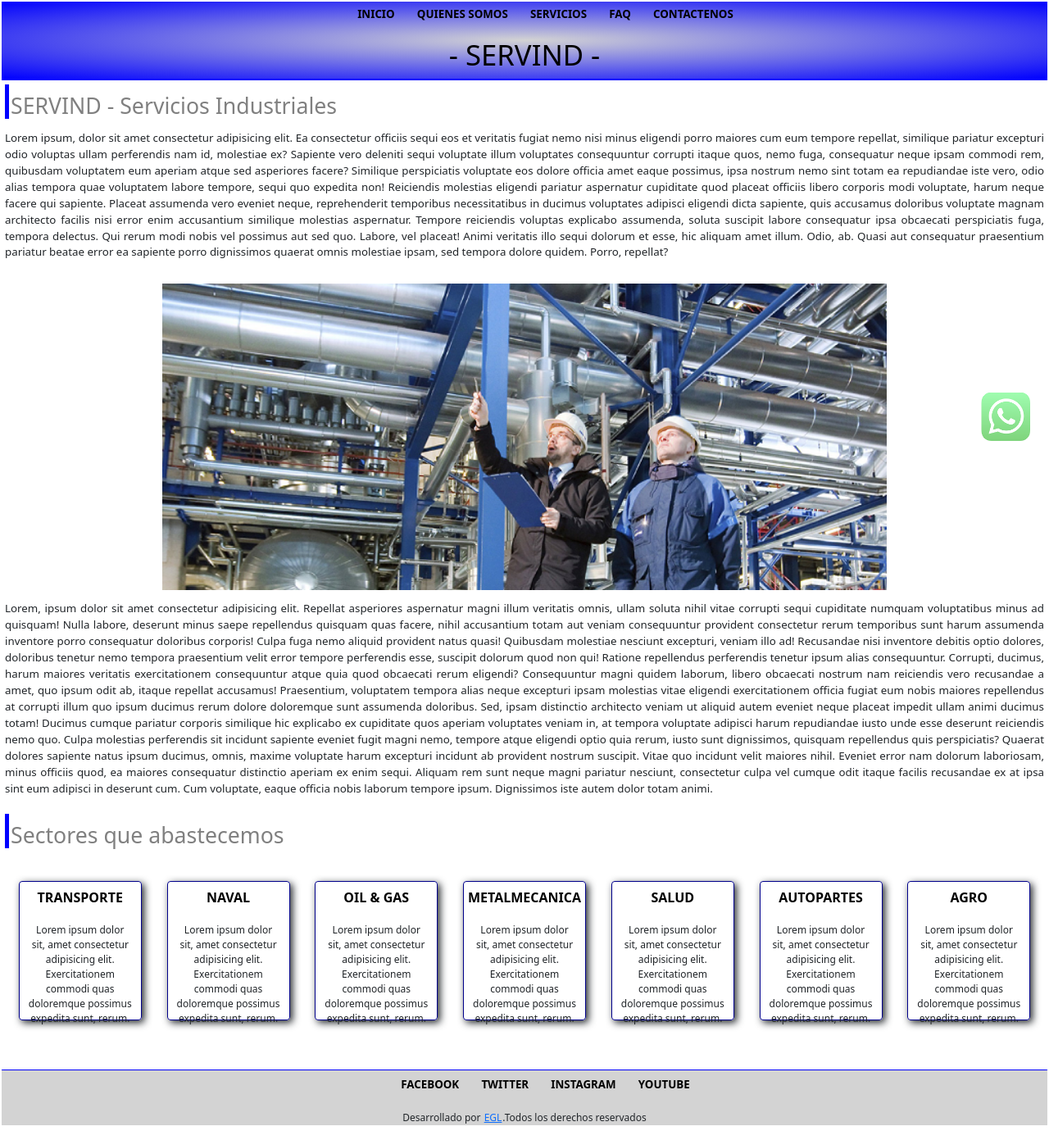
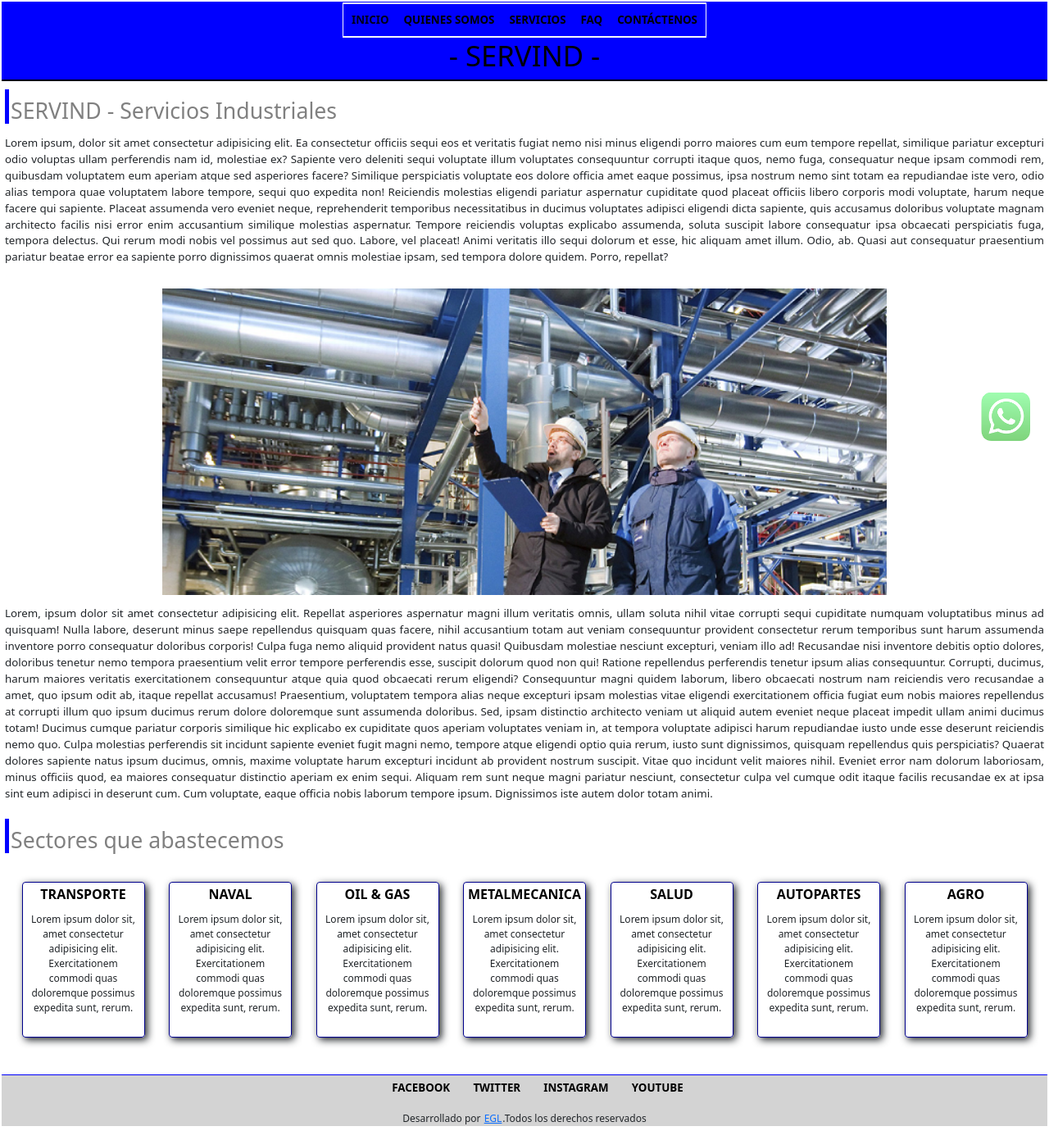
Before and after one commit to elafalla/Desafio6, a plain HTML site: page index.html in a window 1280 px wide. Shown: the whole page at 82% size. Drawn offline with nearby package versions, Linux system fonts and the light colour scheme.

Commit message:
Nueva navbar

```diff
--- a/css/estilos.css
+++ b/css/estilos.css
@@ -18,7 +18,7 @@ html {
   padding-top: 10px;
   padding-left: 2px;
   margin-left: 5px;
-  margin-top: 5px;
+  margin-top: 10px;
   margin-bottom: 10px;
 }
 
@@ -28,10 +28,15 @@ html {
   justify-content: center;
   align-items: center;
   height: auto;
-  border-bottom: 2px blue solid;
+  border-bottom: 2px black solid;
   position: sticky;
   top: 0;
-  background: radial-gradient(lightgrey, blue);
+  background-color:blue;
+  text-transform: uppercase;
+}
+
+.collapse {
+  background-color: blue;
 }
 
 .tituloHeader {
@@ -40,30 +45,25 @@ html {
   color: black;
 }
 
-.header nav {
-  display: flex;
-  justify-content: space-evenly;
-  width: 100%;
-}
-
-.header nav ul li {
-  display: inline-block;
-  list-style-type: none;
-}
-
-.header nav ul li a {
+.header nav div a {
   text-decoration: none;
   color: black;
   font-size: 10pt;
   font-weight: bold;
-  justify-content: center;
-  margin-left: 20px;
-  transition: 3s;
+  transition: 2s;
 }
 
-.header:hover nav ul li a {
+.header:hover nav div a {
   font-size: 12pt;
   text-decoration: underline;
+}
+
+.navbar-expand-lg {
+padding: 0;
+}
+
+.container-fluid {
+padding: 0;
 }
 
 .titulo {
@@ -98,15 +98,17 @@ footer {
 
 footer p {
   font-size: 9pt;
-  text-align: right;
   text-align: center;
 }
 
 .footer nav {
   display: flex;
-  justify-content: space-evenly;
-  padding-top: 2px;
-  padding-bottom: 3px;
+  justify-content: space-around;
+}
+
+.footer nav ul li {
+  display: inline-block;
+  list-style-type: none;
 }
 
 .footer nav ul li a {
@@ -114,8 +116,7 @@ footer p {
   color: black;
   font-size: 10pt;
   font-weight: bold;
-  justify-content: center;
-  margin-left: 20px;
+  padding: 10px;
 }
 
 .logo_wapp {
@@ -130,24 +131,19 @@ footer p {
   height: auto;
 }
 
-nav ul li {
-  display: inline-block;
-  list-style-type: none;
-}
-
 /* EXCLUSIVOS DE INDEX.HTML */
 
 .sectores {
   margin-top: 30px;
-  margin-bottom: 50px;
+  margin-bottom: 40px;
   display: flex;
   justify-content: space-evenly;
 }
 
 .caja {
-  margin: 10px;
-  padding: 10px;
-  height: 170px;
+  margin: 5px;
+  padding: 5px;
+  /* height: 180px; */
   width: 150px;
   border: 1px solid darkblue;
   border-radius: 4px;
@@ -157,11 +153,12 @@ nav ul li {
 }
 
 .pSector {
-  padding-top: 10px;
+  padding-top: 2px;
+  padding-bottom: 5px;
 }
 
 .caja h3 {
-  padding-bottom: 3px;
+  padding-bottom: 2px;
   display: flex;
   justify-content: center;
 }
@@ -225,8 +222,8 @@ nav ul li {
 .cajaServ {
   margin: 10px;
   padding: 10px;
-  height: 150px;
-  width: 150px;
+  height: 160px;
+  width: 160px;
   border: 1px solid darkblue;
   border-radius: 4px;
   text-align: center;
@@ -414,7 +411,7 @@ aside h3 {
 
 .datos h3 {
   text-align: center;
-  margin-top: 40px;
+  margin-top: 20px;
 }
 
 .pContacto {
--- a/index.html
+++ b/index.html
@@ -12,22 +12,32 @@
       href="https://cdn.jsdelivr.net/npm/bootstrap@5.2.0/dist/css/bootstrap.min.css"
       rel="stylesheet"
       integrity="sha384-gH2yIJqKdNHPEq0n4Mqa/HGKIhSkIHeL5AyhkYV8i59U5AR6csBvApHHNl/vI1Bx"
-      crossorigin="anonymous" />
+      crossorigin="anonymous"
+    />
     <!-- CSS -->
     <link rel="stylesheet" href="css/estilos.css" />
   </head>
 
   <body>
     <header class="header">
-      <nav>
-        <ul>
-          <li><a href="index.html">INICIO</a></li>
-          <li><a href="html/quienes-somos.html">QUIENES SOMOS</a></li>
-          <li><a href="html/servicios.html">SERVICIOS</a></li>
-          <li><a href="html/faq.html">FAQ</a></li>
-          <li><a href="html/contacto.html">CONTACTENOS</a></li>
-        </ul>
+      <!-- NAVBAR -->
+      <nav class="navbar navbar-expand-lg bg-light">
+        <div class="container-fluid">
+          <button class="navbar-toggler" type="button" data-bs-toggle="collapse" data-bs-target="#navbarNavAltMarkup" aria-controls="navbarNavAltMarkup" aria-expanded="false" aria-label="Toggle navigation">
+            <span class="navbar-toggler-icon"></span>
+          </button>
+          <div class="collapse navbar-collapse" id="navbarNavAltMarkup">
+            <div class="navbar-nav">
+              <a class="nav-link active" aria-current="page" href="index.html">Inicio</a>
+              <a class="nav-link" href="html/quienes-somos.html">Quienes somos</a>
+              <a class="nav-link" href="html/servicios.html">Servicios</a>
+              <a class="nav-link" href="html/faq.html">FAQ</a>
+              <a class="nav-link" href="html/contacto.html">Contáctenos</a>
+            </div>
+          </div>
+        </div>
       </nav>
+      <!-- FIN NAVBAR -->
 
       <h1 class="tituloHeader">- SERVIND -</h1>
     </header>
@@ -182,5 +192,12 @@
         derechos reservados
       </p>
     </footer>
+
+    <!-- JavaScript Bundle with Popper -->
+    <script
+      src="https://cdn.jsdelivr.net/npm/bootstrap@5.2.0/dist/js/bootstrap.bundle.min.js"
+      integrity="sha384-A3rJD856KowSb7dwlZdYEkO39Gagi7vIsF0jrRAoQmDKKtQBHUuLZ9AsSv4jD4Xa"
+      crossorigin="anonymous"
+    ></script>
   </body>
 </html>
```
Also changed, not shown: html/contacto.html (+34 -10 lines), html/faq.html (+32 -8 lines), html/quienes-somos.html (+32 -8 lines), html/servicios.html (+32 -8 lines).
